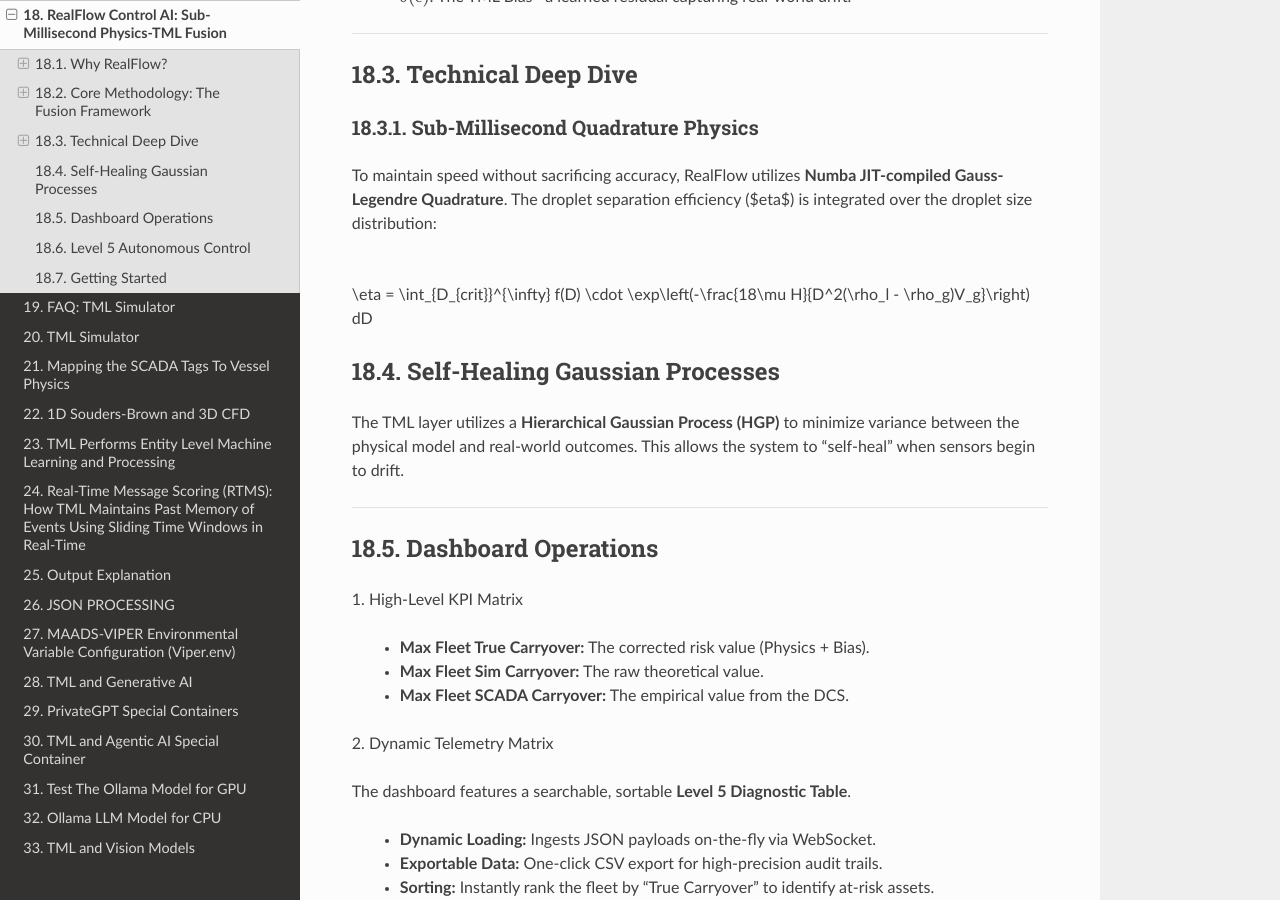
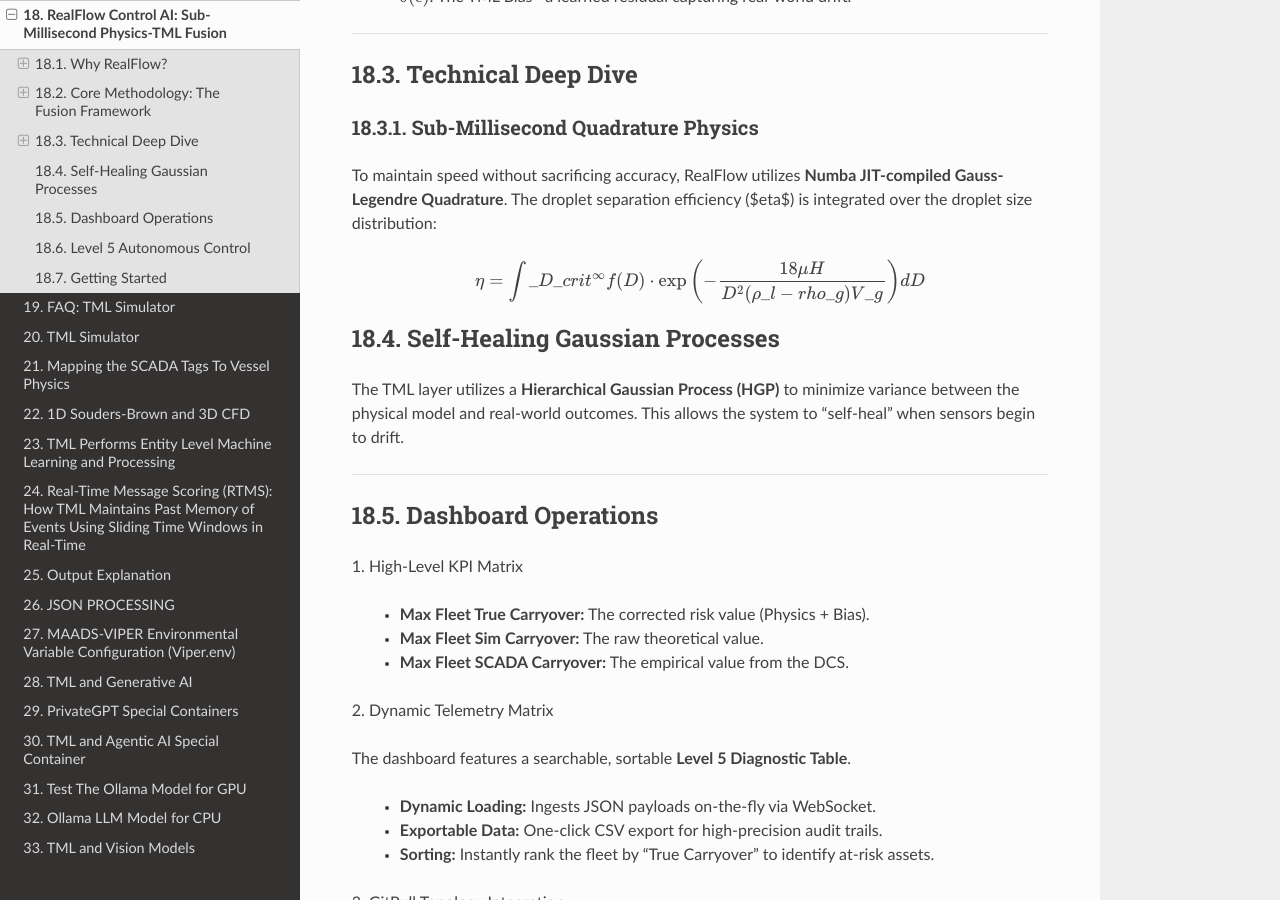
Before and after one commit to smaurice101/readthedocs, a Sphinx documentation site: the page built from docs/source/realflow.rst, in a window 1280 px wide and 900 px high, scrolled down 1785 px. Built offline with Sphinx 7.4.7 and the Read the Docs theme 3.1.0, drawn with Linux system fonts in a browser that asks for light colours; pages that are not in the unit, such as notebooks, are missing from menus; some of the changed text lies outside the part shown.

```diff
--- a/docs/source/realflow.rst
+++ b/docs/source/realflow.rst
@@ -67,7 +67,7 @@ To maintain speed without sacrificing accuracy, RealFlow utilizes **Numba JIT-co
 
 .. math::
 
-\\eta = \\int\_{D\_{crit}}^{\\infty} f(D) \\cdot \\exp\\left(-\\frac{18\\mu H}{D^2(\\rho\_l - \\rho\_g)V\_g}\\right) dD
+   \eta = \int\_{D\_{crit}}^{\infty} f(D) \cdot \exp\left(-\frac{18\mu H}{D^2(\rho\_l - \\rho\_g)V\_g}\right) dD
 
 Self-Healing Gaussian Processes
 --------------------------------
```
